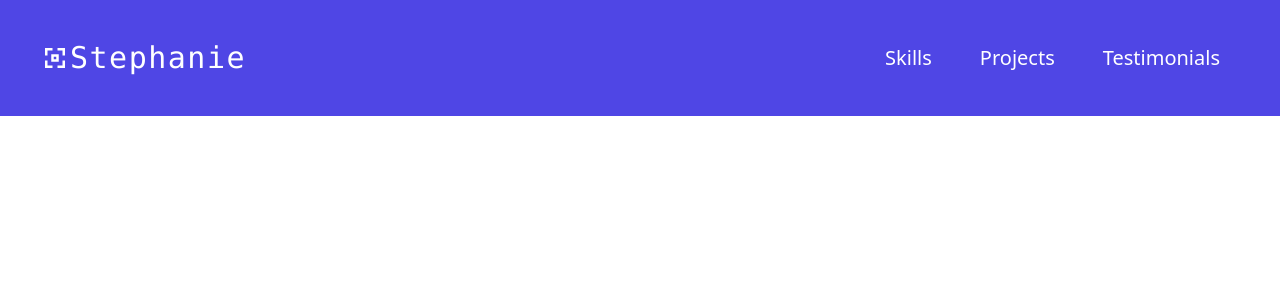
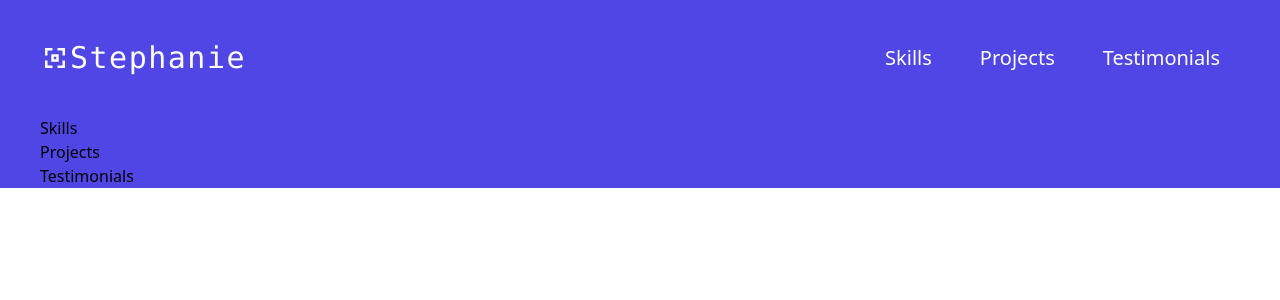
Before and after one commit to StephanieGuimaraes/WebPortfolio, a React (Vite) app in the folder WebPortfolio/: page / in a window 1280 px wide. Shown: the top 300 px of the page. Built offline with nearby package versions, Linux system fonts and the light colour scheme.

Commit message:
criação do menu para telas pequenas

```diff
--- a/WebPortfolio/src/components/nav.jsx
+++ b/WebPortfolio/src/components/nav.jsx
@@ -19,6 +19,16 @@ const nav = () => {
                 </div>
             </div>
         </div>
+
+        <div>
+            <div className='flex justify-between ml-10'>
+                <ul>
+                    <li>Skills</li>
+                    <li>Projects</li>
+                    <li>Testimonials</li>
+                </ul>
+            </div>
+        </div>
     </>
   )
 }
```
